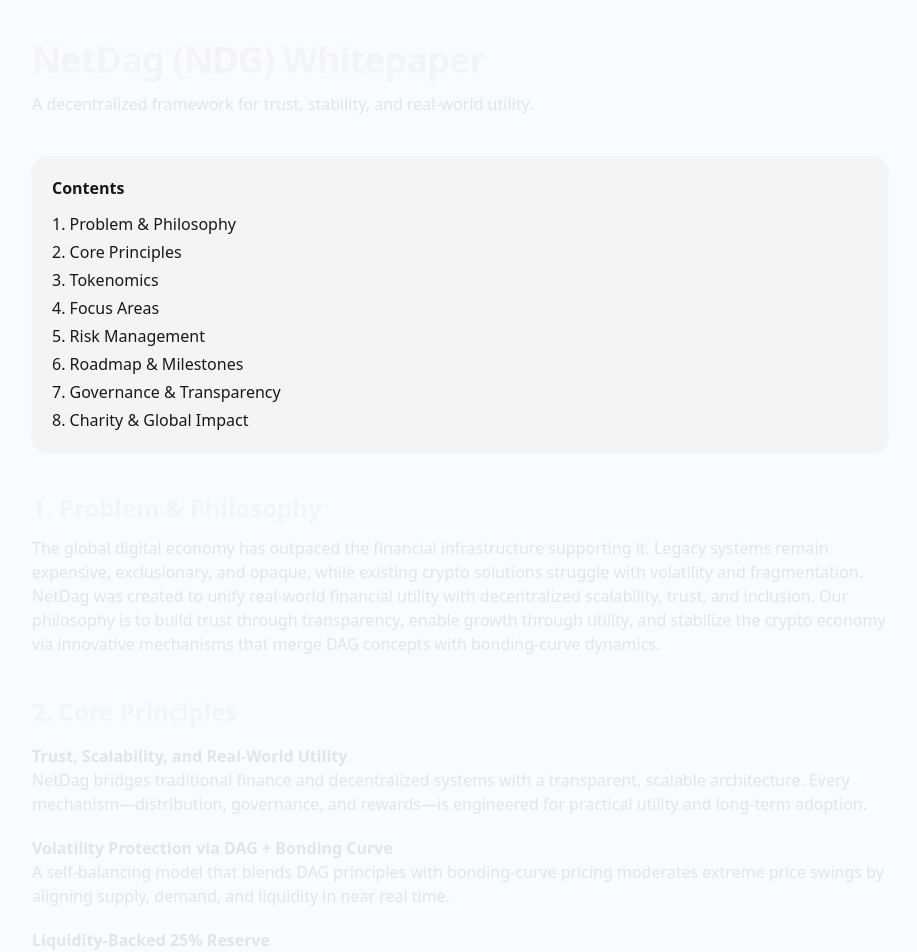
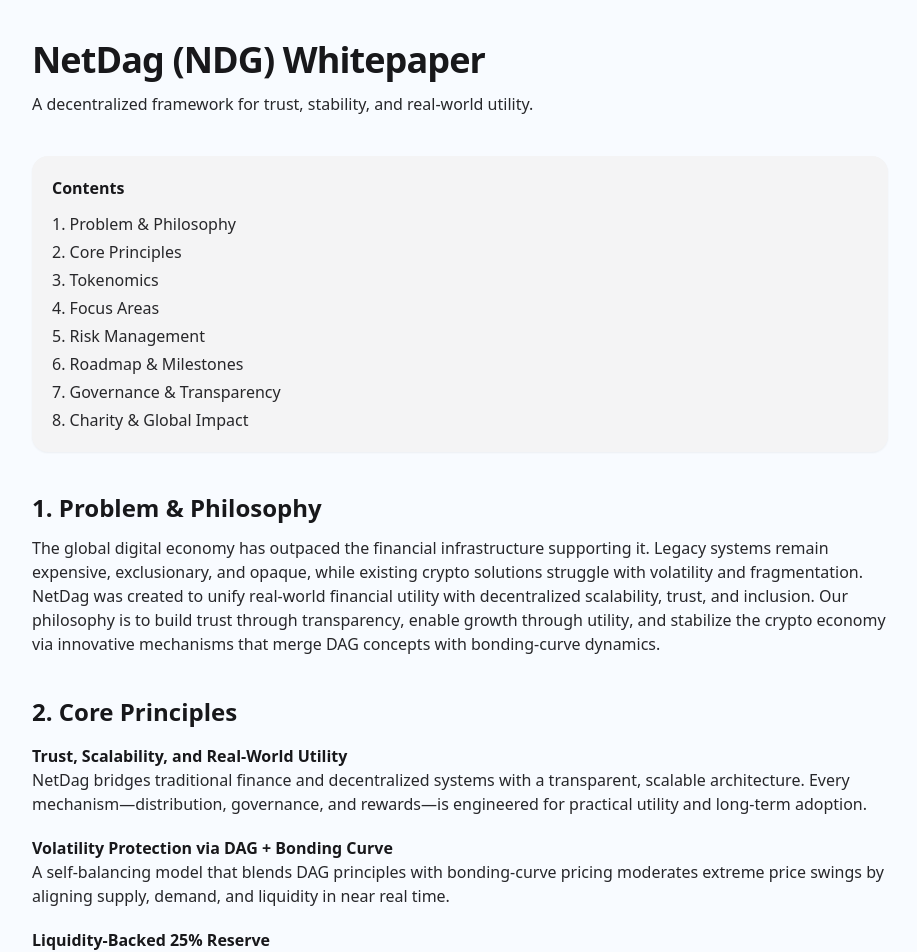
Before and after one commit to JODA-NetDag/fresh-mainnet, a Next.js app: page /whitepaper in a window 1280 px wide. Shown: the top 952 px of the page, without its empty margins (180-1097 px from the left). Built offline with nearby package versions, Linux system fonts and the light colour scheme.

Commit message:
Whitepaper: remove divider and increase text contrast (no content changes)

```diff
--- a/src/app/whitepaper/page.tsx
+++ b/src/app/whitepaper/page.tsx
@@ -9,21 +9,21 @@ export const metadata = {
 
 export default function WhitepaperPage() {
   return (
-    <main className="mx-auto max-w-4xl px-5 py-10 text-zinc-100">
+    <main className="mx-auto max-w-4xl px-5 py-10 text-zinc-900">
       {/* Header */}
       <header className="mb-10">
-        <h1 className="text-3xl md:text-4xl font-bold tracking-tight">
+        <h1 className="text-3xl md:text-4xl font-bold tracking-tight text-zinc-900">
           NetDag (NDG) Whitepaper
         </h1>
-        <p className="mt-3 text-zinc-200">
+        <p className="mt-3 text-zinc-800">
           A decentralized framework for trust, stability, and real-world utility.
         </p>
       </header>
 
-      {/* TOC (now a light-grey card, no black border) */}
+      {/* TOC: light card, no borders */}
       <nav className="mb-10 rounded-2xl bg-zinc-100 p-5 text-zinc-900 shadow-sm">
-        <h2 className="mb-3 font-semibold">Contents</h2>
-        <ol className="space-y-1 list-decimal list-inside">
+        <h2 className="mb-3 font-semibold text-zinc-900">Contents</h2>
+        <ol className="space-y-1 list-decimal list-inside text-zinc-800">
           <li><a className="hover:underline" href="#problem">Problem &amp; Philosophy</a></li>
           <li><a className="hover:underline" href="#principles">Core Principles</a></li>
           <li><a className="hover:underline" href="#tokenomics">Tokenomics</a></li>
@@ -37,8 +37,8 @@ export default function WhitepaperPage() {
 
       {/* 1. Problem & Philosophy */}
       <section id="problem" className="scroll-mt-24">
-        <h2 className="text-2xl font-semibold">1. Problem &amp; Philosophy</h2>
-        <p className="mt-3 text-zinc-200">
+        <h2 className="text-2xl font-semibold text-zinc-900">1. Problem &amp; Philosophy</h2>
+        <p className="mt-3 text-zinc-800">
           The global digital economy has outpaced the financial infrastructure supporting it.
           Legacy systems remain expensive, exclusionary, and opaque, while existing crypto
           solutions struggle with volatility and fragmentation. NetDag was created to unify
@@ -53,10 +53,10 @@ export default function WhitepaperPage() {
 
       {/* 2. Core Principles */}
       <section id="principles" className="scroll-mt-24">
-        <h2 className="text-2xl font-semibold">2. Core Principles</h2>
-        <div className="mt-4 space-y-5 text-zinc-200">
+        <h2 className="text-2xl font-semibold text-zinc-900">2. Core Principles</h2>
+        <div className="mt-4 space-y-5 text-zinc-800">
           <div>
-            <h3 className="font-semibold">Trust, Scalability, and Real-World Utility</h3>
+            <h3 className="font-semibold text-zinc-900">Trust, Scalability, and Real-World Utility</h3>
             <p>
               NetDag bridges traditional finance and decentralized systems with a transparent,
               scalable architecture. Every mechanism—distribution, governance, and rewards—is
@@ -64,7 +64,7 @@ export default function WhitepaperPage() {
             </p>
           </div>
           <div>
-            <h3 className="font-semibold">Volatility Protection via DAG + Bonding Curve</h3>
+            <h3 className="font-semibold text-zinc-900">Volatility Protection via DAG + Bonding Curve</h3>
             <p>
               A self-balancing model that blends DAG principles with bonding-curve pricing
               moderates extreme price swings by aligning supply, demand, and liquidity in
@@ -72,7 +72,7 @@ export default function WhitepaperPage() {
             </p>
           </div>
           <div>
-            <h3 className="font-semibold">Liquidity-Backed 25% Reserve</h3>
+            <h3 className="font-semibold text-zinc-900">Liquidity-Backed 25% Reserve</h3>
             <p>
               A permanent <span className="font-medium">25% of presale revenue</span> (not tokens)
               is locked on-chain as a real-value reserve. This provides tangible liquidity
@@ -80,14 +80,14 @@ export default function WhitepaperPage() {
             </p>
           </div>
           <div>
-            <h3 className="font-semibold">Transparent, On-Chain Governance</h3>
+            <h3 className="font-semibold text-zinc-900">Transparent, On-Chain Governance</h3>
             <p>
               Holders propose and vote on changes. All actions are recorded on-chain,
               ensuring verifiable accountability and community-led evolution.
             </p>
           </div>
           <div>
-            <h3 className="font-semibold">Charity-First Model</h3>
+            <h3 className="font-semibold text-zinc-900">Charity-First Model</h3>
             <p>
               A small share of network activity funds verified charities. Every transaction
               becomes a positive, traceable contribution to real-world impact.
@@ -100,8 +100,8 @@ export default function WhitepaperPage() {
 
       {/* 3. Tokenomics */}
       <section id="tokenomics" className="scroll-mt-24">
-        <h2 className="text-2xl font-semibold">3. Tokenomics</h2>
-        <p className="mt-3 text-zinc-200">
+        <h2 className="text-2xl font-semibold text-zinc-900">3. Tokenomics</h2>
+        <p className="mt-3 text-zinc-800">
           The maximum total supply is <span className="font-medium">499,999,000 NDG</span>,
           allocated to balance fairness, growth, and sustainability.
         </p>
@@ -124,15 +124,15 @@ export default function WhitepaperPage() {
           </Card>
         </div>
 
-        <h3 className="mt-6 font-semibold">Emission Schedule</h3>
-        <p className="mt-2 text-zinc-200">
+        <h3 className="mt-6 font-semibold text-zinc-900">Emission Schedule</h3>
+        <p className="mt-2 text-zinc-800">
           Circulating supply increases by <span className="font-medium">10% every two weeks</span>
           over <span className="font-medium">14 cycles (~7 months)</span>. This controlled release
           maintains liquidity and reduces volatility, aligning token entry with organic demand.
         </p>
 
-        <h3 className="mt-6 font-semibold">Investor Communication</h3>
-        <p className="mt-2 text-zinc-200">
+        <h3 className="mt-6 font-semibold text-zinc-900">Investor Communication</h3>
+        <p className="mt-2 text-zinc-800">
           Follow our official website, app, and verified social channels for presale
           announcements, schedules, and rewards information.
         </p>
@@ -142,8 +142,8 @@ export default function WhitepaperPage() {
 
       {/* 4. Focus Areas */}
       <section id="focus" className="scroll-mt-24">
-        <h2 className="text-2xl font-semibold">4. Focus Areas</h2>
-        <div className="mt-4 space-y-5 text-zinc-200">
+        <h2 className="text-2xl font-semibold text-zinc-900">4. Focus Areas</h2>
+        <div className="mt-4 space-y-5 text-zinc-800">
           <Item
             title="Financial services & payment solutions"
             body="Fast, low-cost, borderless payments that connect crypto, fiat, and tokenized assets under a single liquidity model."
@@ -179,7 +179,7 @@ export default function WhitepaperPage() {
 
       {/* 5. Risk Management */}
       <section id="risk" className="scroll-mt-24">
-        <h2 className="text-2xl font-semibold">5. Risk Management</h2>
+        <h2 className="text-2xl font-semibold text-zinc-900">5. Risk Management</h2>
         <div className="mt-4 grid md:grid-cols-2 gap-4">
           <Card title="Smart Contract Audits">
             Independent third-party reviews before and after deployment to minimize vulnerabilities.
@@ -203,12 +203,12 @@ export default function WhitepaperPage() {
 
       {/* 6. Roadmap */}
       <section id="roadmap" className="scroll-mt-24">
-        <h2 className="text-2xl font-semibold">6. Roadmap &amp; Milestones</h2>
-        <p className="mt-3 text-zinc-200">
+        <h2 className="text-2xl font-semibold text-zinc-900">6. Roadmap &amp; Milestones</h2>
+        <p className="mt-3 text-zinc-800">
           The project began with a mission to merge trust, utility, and scalability in a single
           decentralized framework. Early phases focused on foundation, prototyping, and community.
         </p>
-        <ul className="mt-4 space-y-2 text-zinc-200 list-disc list-inside">
+        <ul className="mt-4 space-y-2 text-zinc-800 list-disc list-inside">
           <li><span className="font-medium">Current:</span> Presale, awareness, and first dApp deployment.</li>
           <li><span className="font-medium">Q2:</span> dVPN rollout and AI Neuron Layer beta.</li>
           <li><span className="font-medium">Q3:</span> Cross-chain lending, staking, and first charity disbursements.</li>
@@ -221,8 +221,8 @@ export default function WhitepaperPage() {
 
       {/* 7. Governance */}
       <section id="governance" className="scroll-mt-24">
-        <h2 className="text-2xl font-semibold">7. Governance &amp; Transparency</h2>
-        <p className="mt-3 text-zinc-200">
+        <h2 className="text-2xl font-semibold text-zinc-900">7. Governance &amp; Transparency</h2>
+        <p className="mt-3 text-zinc-800">
           NetDag uses transparent, on-chain governance. Holders can propose and vote on upgrades,
           treasury allocations, and integrations. All outcomes are immutably recorded, while multisig
           treasury controls prevent unilateral actions. Public dashboards keep the community informed.
@@ -233,8 +233,8 @@ export default function WhitepaperPage() {
 
       {/* 8. Charity */}
       <section id="charity" className="scroll-mt-24">
-        <h2 className="text-2xl font-semibold">8. Charity &amp; Global Impact</h2>
-        <p className="mt-3 text-zinc-200">
+        <h2 className="text-2xl font-semibold text-zinc-900">8. Charity &amp; Global Impact</h2>
+        <p className="mt-3 text-zinc-800">
           A portion of network activity funds verified charities and humanitarian causes. Donations
           are on-chain and traceable, aligning economic participation with measurable global impact.
         </p>
@@ -243,21 +243,21 @@ export default function WhitepaperPage() {
       <Divider />
 
       {/* Footer */}
-      <footer className="mt-10 text-sm text-zinc-400">
+      <footer className="mt-10 text-sm text-zinc-700">
         © {new Date().getFullYear()} NetDag. All rights reserved.
       </footer>
     </main>
   );
 }
 
-/* --- UI helpers (restyled) --- */
+/* --- UI helpers --- */
 function Divider() {
-  // Removed the thin line: keep spacing only
+  // No line—spacing only (line removed)
   return <div className="my-10" />;
 }
 
 function Card({ title, children }: { title: string; children: React.ReactNode }) {
-  // Light grey card, no black border
+  // Light card, no border, dark text for readability
   return (
     <div className="rounded-xl bg-zinc-100 p-4 text-zinc-900 shadow-sm">
       <h4 className="font-semibold">{title}</h4>
@@ -269,8 +269,8 @@ function Card({ title, children }: { title: string; children: React.ReactNode })
 function Item({ title, body }: { title: string; body: string }) {
   return (
     <div>
-      <h3 className="font-semibold">{title}</h3>
-      <p>{body}</p>
+      <h3 className="font-semibold text-zinc-900">{title}</h3>
+      <p className="text-zinc-800">{body}</p>
     </div>
   );
 }
```
